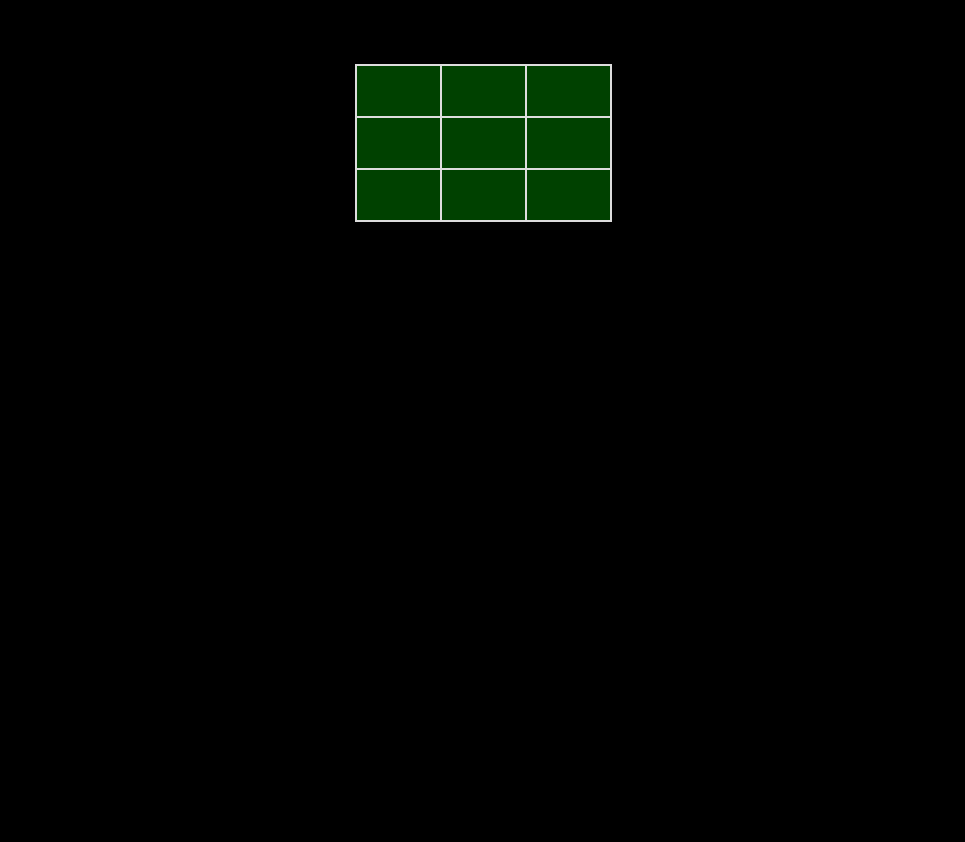
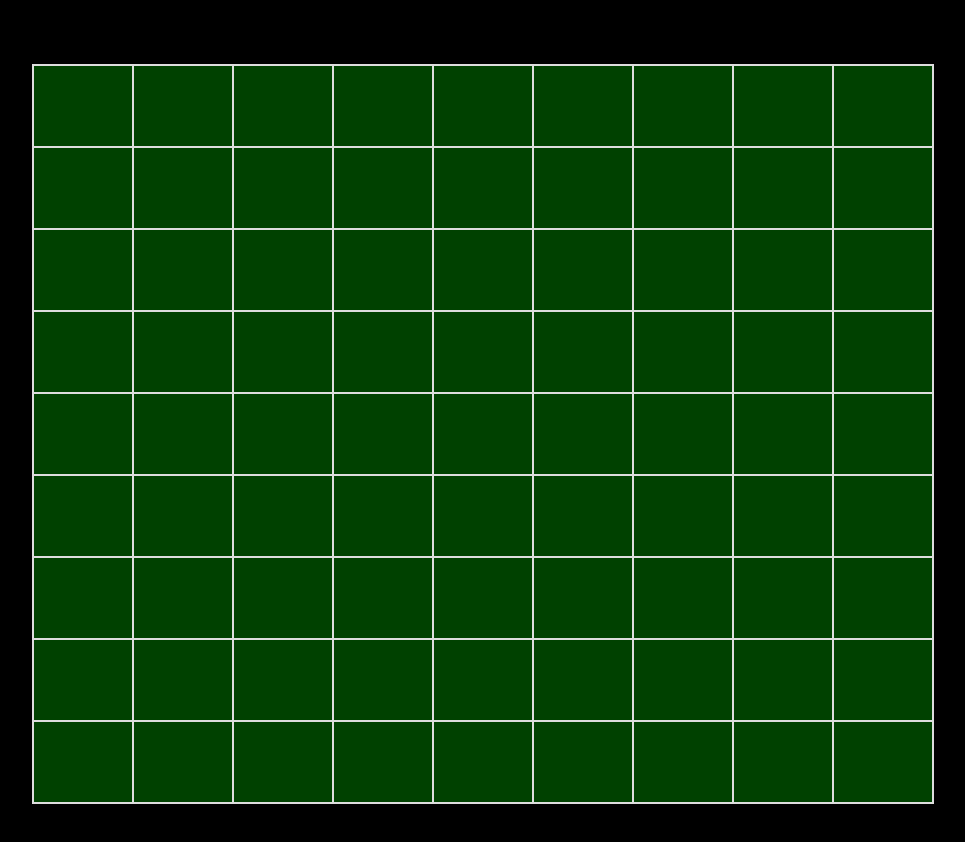
Before and after one commit to ahmed-alarab/sudoku, a React (Create React App) app: page / in a window 1280 px wide. Shown: the top 842 px of the page, without its empty margins (157-1122 px from the left). Before the commit the page ends 800 px from the top, so only its background shows below. Built offline with nearby package versions, Linux system fonts and the light colour scheme.

Commit message:
updating sudoku design to 9x9

```diff
--- a/src/Components/Sudoku.css
+++ b/src/Components/Sudoku.css
@@ -17,6 +17,8 @@ table {
 
   /* Styling for table cells (td) */
   td {
+    width: 50px;
+    height: 60px;
     padding: 10px;
     border: 2px solid #ddd;
     background-color: rgb(0, 65, 0);
@@ -26,6 +28,6 @@ table {
   input{
     background-color: rgb(0, 65, 0);
     color: white;
-    font-size: 1.5rem;
+    font-size: 2rem;
     border: none;
   }
--- a/src/Components/Sudoku.tsx
+++ b/src/Components/Sudoku.tsx
@@ -4,15 +4,7 @@ import './Sudoku.css'
 export default function Sudoku() {
 
 
-    const [btn1, setBtn1] = useState("");
-    const [btn2, setBtn2] = useState("");
-    const [btn3, setBtn3] = useState("");
-    const [btn4, setBtn4] = useState("");
-    const [btn5, setBtn5] = useState("");
-    const [btn6, setBtn6] = useState("");
-    const [btn7, setBtn7] = useState("");
-    const [btn8, setBtn8] = useState("");
-    const [btn9, setBtn9] = useState("");
+
 
 
 
@@ -27,6 +19,34 @@ export default function Sudoku() {
                 <tr>
 
                     <td><input type="number"
+          min="1"
+          max="9"
+          defaultValue=""/></td>
+
+                    <td><input type="number"
+          min="1"
+          max="9"
+          defaultValue=""/></td>
+
+                    <td><input type="number"
+          min="1"
+          max="9"
+          defaultValue=""/></td>
+          <td><input type="number"
+          min="1"
+          max="9"
+          defaultValue=""/></td>
+
+                    <td><input type="number"
+          min="1"
+          max="9"
+          defaultValue=""/></td>
+
+                    <td><input type="number"
+          min="1"
+          max="9"
+          defaultValue=""/></td>
+          <td><input type="number"
           min="1"
           max="9"
           defaultValue=""/></td>
@@ -60,6 +80,34 @@ export default function Sudoku() {
           min="1"
           max="9"
           defaultValue=""/></td>
+          <td><input type="number"
+          min="1"
+          max="9"
+          defaultValue=""/></td>
+
+                    <td><input type="number"
+          min="1"
+          max="9"
+          defaultValue=""/></td>
+
+                    <td><input type="number"
+          min="1"
+          max="9"
+          defaultValue=""/></td>
+          <td><input type="number"
+          min="1"
+          max="9"
+          defaultValue=""/></td>
+
+                    <td><input type="number"
+          min="1"
+          max="9"
+          defaultValue=""/></td>
+
+                    <td><input type="number"
+          min="1"
+          max="9"
+          defaultValue=""/></td>
 
                 </tr>
 
@@ -67,6 +115,318 @@ export default function Sudoku() {
                 <tr>
 
                     <td><input type="number"
+          min="1"
+          max="9"
+          defaultValue=""/></td>
+
+                    <td><input type="number"
+          min="1"
+          max="9"
+          defaultValue=""/></td>
+
+                    <td><input type="number"
+          min="1"
+          max="9"
+          defaultValue=""/></td>
+          <td><input type="number"
+          min="1"
+          max="9"
+          defaultValue=""/></td>
+
+                    <td><input type="number"
+          min="1"
+          max="9"
+          defaultValue=""/></td>
+
+                    <td><input type="number"
+          min="1"
+          max="9"
+          defaultValue=""/></td>
+          <td><input type="number"
+          min="1"
+          max="9"
+          defaultValue=""/></td>
+
+                    <td><input type="number"
+          min="1"
+          max="9"
+          defaultValue=""/></td>
+
+                    <td><input type="number"
+          min="1"
+          max="9"
+          defaultValue=""/></td>
+
+                </tr>
+                <tr>
+
+                    <td><input type="number"
+          min="1"
+          max="9"
+          defaultValue=""/></td>
+
+                    <td><input type="number"
+          min="1"
+          max="9"
+          defaultValue=""/></td>
+
+                    <td><input type="number"
+          min="1"
+          max="9"
+          defaultValue=""/></td>
+          <td><input type="number"
+          min="1"
+          max="9"
+          defaultValue=""/></td>
+
+                    <td><input type="number"
+          min="1"
+          max="9"
+          defaultValue=""/></td>
+
+                    <td><input type="number"
+          min="1"
+          max="9"
+          defaultValue=""/></td>
+          <td><input type="number"
+          min="1"
+          max="9"
+          defaultValue=""/></td>
+
+                    <td><input type="number"
+          min="1"
+          max="9"
+          defaultValue=""/></td>
+
+                    <td><input type="number"
+          min="1"
+          max="9"
+          defaultValue=""/></td>
+
+                </tr>
+
+
+                <tr>
+
+                    <td><input type="number"
+          min="1"
+          max="9"
+          defaultValue=""/></td>
+
+                    <td><input type="number"
+          min="1"
+          max="9"
+          defaultValue=""/></td>
+
+                    <td><input type="number"
+          min="1"
+          max="9"
+          defaultValue=""/></td>
+          <td><input type="number"
+          min="1"
+          max="9"
+          defaultValue=""/></td>
+
+                    <td><input type="number"
+          min="1"
+          max="9"
+          defaultValue=""/></td>
+
+                    <td><input type="number"
+          min="1"
+          max="9"
+          defaultValue=""/></td>
+          <td><input type="number"
+          min="1"
+          max="9"
+          defaultValue=""/></td>
+
+                    <td><input type="number"
+          min="1"
+          max="9"
+          defaultValue=""/></td>
+
+                    <td><input type="number"
+          min="1"
+          max="9"
+          defaultValue=""/></td>
+
+                </tr>
+
+
+                <tr>
+
+                    <td><input type="number"
+          min="1"
+          max="9"
+          defaultValue=""/></td>
+
+                    <td><input type="number"
+          min="1"
+          max="9"
+          defaultValue=""/></td>
+
+                    <td><input type="number"
+          min="1"
+          max="9"
+          defaultValue=""/></td>
+          <td><input type="number"
+          min="1"
+          max="9"
+          defaultValue=""/></td>
+
+                    <td><input type="number"
+          min="1"
+          max="9"
+          defaultValue=""/></td>
+
+                    <td><input type="number"
+          min="1"
+          max="9"
+          defaultValue=""/></td>
+          <td><input type="number"
+          min="1"
+          max="9"
+          defaultValue=""/></td>
+
+                    <td><input type="number"
+          min="1"
+          max="9"
+          defaultValue=""/></td>
+
+                    <td><input type="number"
+          min="1"
+          max="9"
+          defaultValue=""/></td>
+
+                </tr>
+                <tr>
+
+                    <td><input type="number"
+          min="1"
+          max="9"
+          defaultValue=""/></td>
+
+                    <td><input type="number"
+          min="1"
+          max="9"
+          defaultValue=""/></td>
+
+                    <td><input type="number"
+          min="1"
+          max="9"
+          defaultValue=""/></td>
+          <td><input type="number"
+          min="1"
+          max="9"
+          defaultValue=""/></td>
+
+                    <td><input type="number"
+          min="1"
+          max="9"
+          defaultValue=""/></td>
+
+                    <td><input type="number"
+          min="1"
+          max="9"
+          defaultValue=""/></td>
+          <td><input type="number"
+          min="1"
+          max="9"
+          defaultValue=""/></td>
+
+                    <td><input type="number"
+          min="1"
+          max="9"
+          defaultValue=""/></td>
+
+                    <td><input type="number"
+          min="1"
+          max="9"
+          defaultValue=""/></td>
+
+                </tr>
+
+
+                <tr>
+
+                    <td><input type="number"
+          min="1"
+          max="9"
+          defaultValue=""/></td>
+
+                    <td><input type="number"
+          min="1"
+          max="9"
+          defaultValue=""/></td>
+
+                    <td><input type="number"
+          min="1"
+          max="9"
+          defaultValue=""/></td>
+          <td><input type="number"
+          min="1"
+          max="9"
+          defaultValue=""/></td>
+
+                    <td><input type="number"
+          min="1"
+          max="9"
+          defaultValue=""/></td>
+
+                    <td><input type="number"
+          min="1"
+          max="9"
+          defaultValue=""/></td>
+          <td><input type="number"
+          min="1"
+          max="9"
+          defaultValue=""/></td>
+
+                    <td><input type="number"
+          min="1"
+          max="9"
+          defaultValue=""/></td>
+
+                    <td><input type="number"
+          min="1"
+          max="9"
+          defaultValue=""/></td>
+
+                </tr>
+
+
+                <tr>
+
+                    <td><input type="number"
+          min="1"
+          max="9"
+          defaultValue=""/></td>
+
+                    <td><input type="number"
+          min="1"
+          max="9"
+          defaultValue=""/></td>
+
+                    <td><input type="number"
+          min="1"
+          max="9"
+          defaultValue=""/></td>
+          <td><input type="number"
+          min="1"
+          max="9"
+          defaultValue=""/></td>
+
+                    <td><input type="number"
+          min="1"
+          max="9"
+          defaultValue=""/></td>
+
+                    <td><input type="number"
+          min="1"
+          max="9"
+          defaultValue=""/></td>
+          <td><input type="number"
           min="1"
           max="9"
           defaultValue=""/></td>
```
